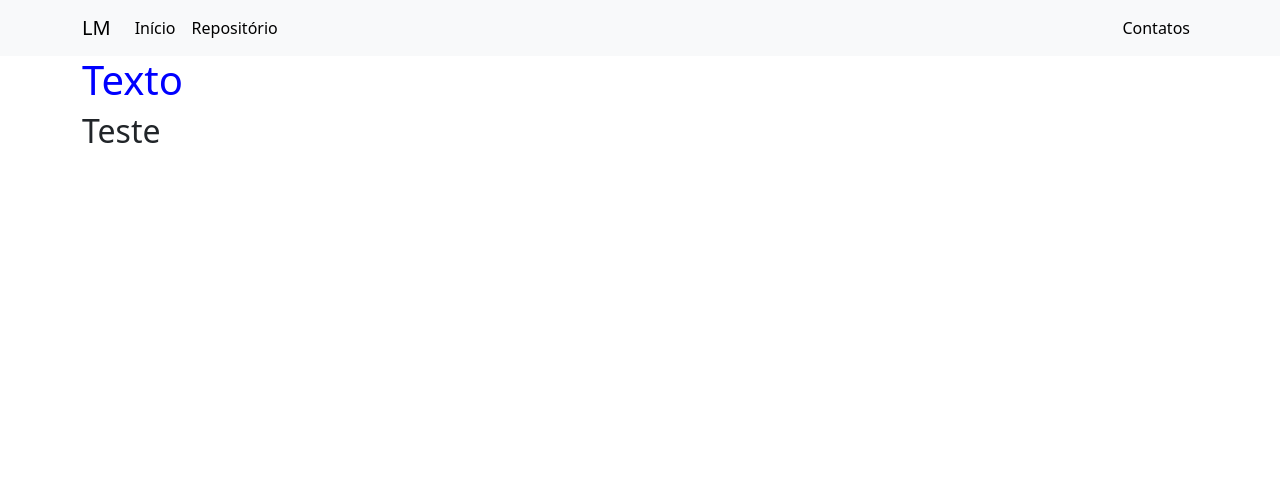
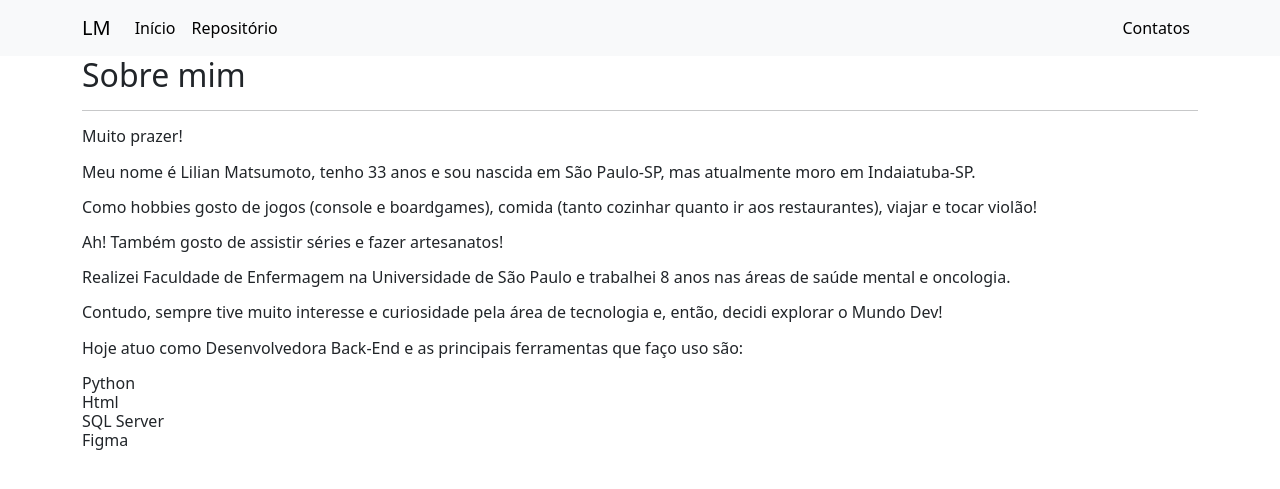
Before and after one commit to liliansom/Flask, a Flask app: page / in a window 1280 px wide. Shown: the top 489 px of the page. Run offline with Flask 2, Linux system fonts and the light colour scheme.

Commit message:
Adicionadas informações em home.html

```diff
--- a/templates/home.html
+++ b/templates/home.html
@@ -2,9 +2,21 @@
 
 
 {% block body %}
-        <div class=container>
-            <h1 style="color: blue"> Texto </h1>
-            <h2>Teste</h2>
-        </div>
+<div class=container>
+    <h2>Sobre mim</h2>
+    <hr>
+    <h6><p>Muito prazer!</p>
+    <p>Meu nome é Lilian Matsumoto, tenho 33 anos e sou nascida em São Paulo-SP, mas atualmente moro em Indaiatuba-SP.</p>
+    <p>Como hobbies gosto de jogos (console e boardgames), comida (tanto cozinhar quanto ir aos restaurantes), viajar e tocar violão!</p>
+    <p>Ah! Também gosto de assistir séries e fazer artesanatos!</p>
+    <p>Realizei Faculdade de Enfermagem na Universidade de São Paulo e trabalhei 8 anos nas áreas de saúde mental e oncologia.</p>
+    <p>Contudo, sempre tive muito interesse e curiosidade pela área de tecnologia e, então, decidi explorar o Mundo Dev!</p>
+    <p>Hoje atuo como Desenvolvedora Back-End e as principais ferramentas que faço uso são:</p>
+    Python<br>
+    Html<br>
+    SQL Server<br>
+    Figma<br>
 
+    </h6>
+</div>
 {% endblock %}
```
